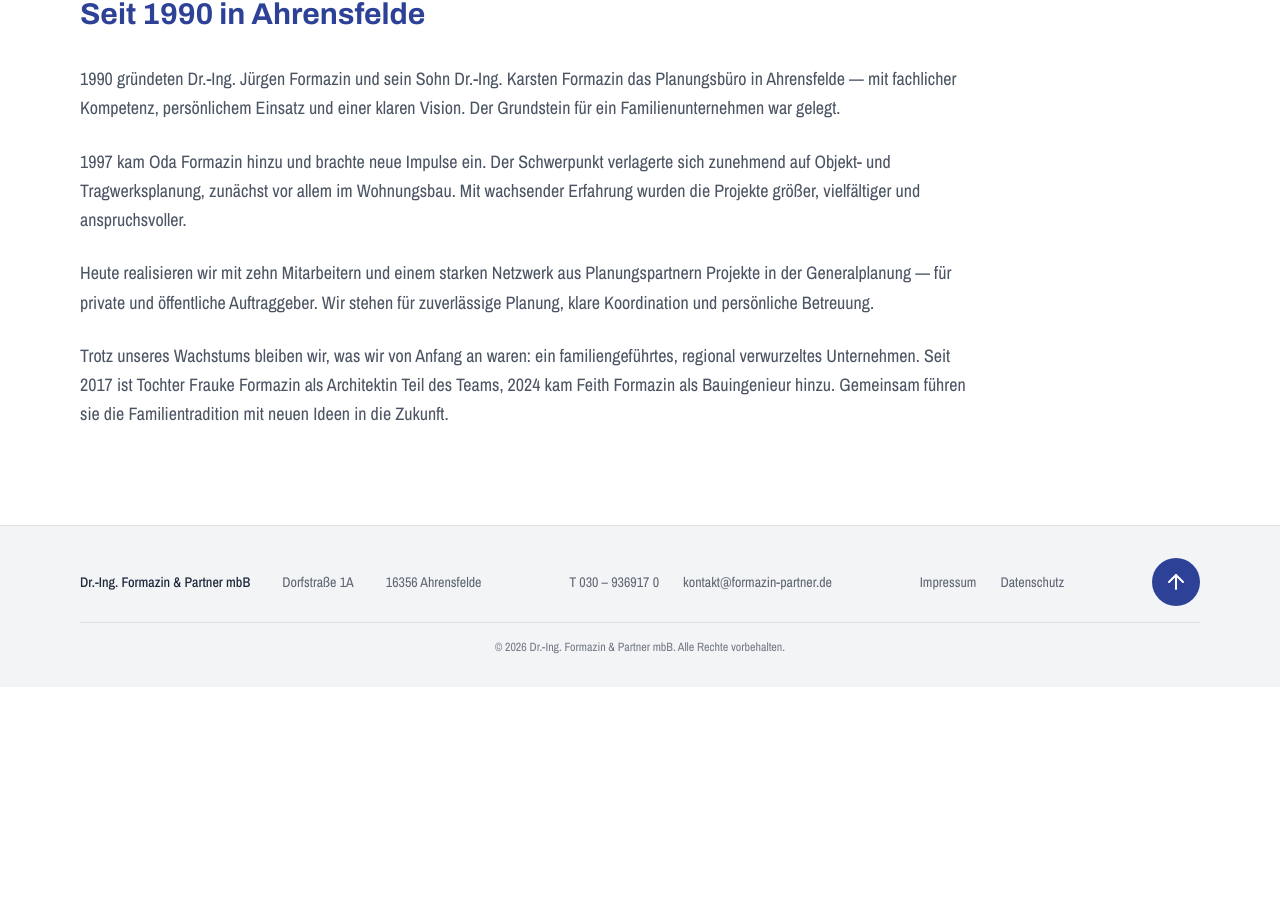
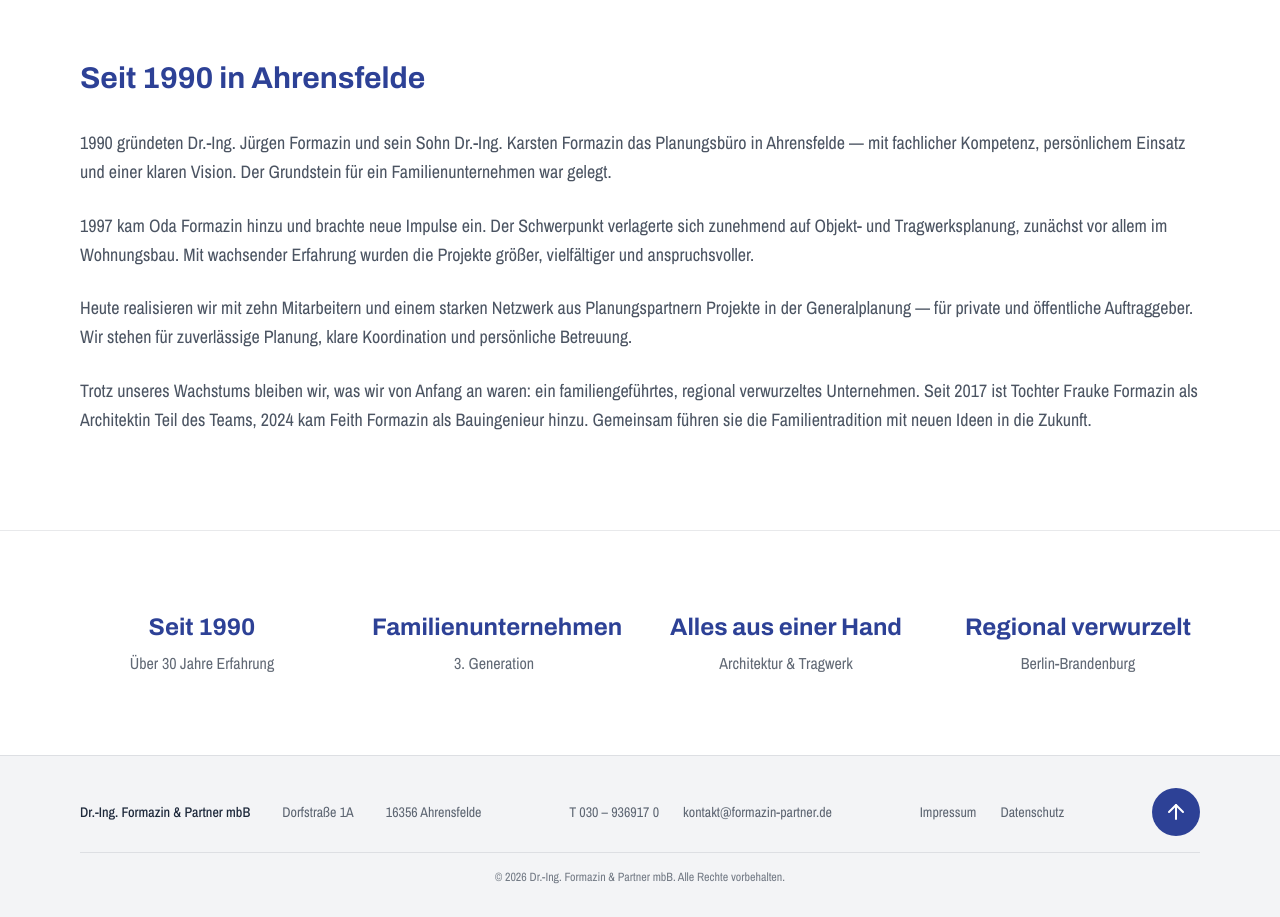
Before and after one commit to deniskaliberda/formazin, a Next.js app: page /ueber-uns in a window 1280 px wide. Shown: the part 858-1775 px from the top of the page. Before the commit the page ends 1545 px from the top, so only its background shows below. Built offline with nearby package versions, Linux system fonts and the light colour scheme.

Commit message:
Add trust section back and remove max-width on text
Co-Authored-By: Claude Opus 4.6 <noreply@anthropic.com>

```diff
--- a/src/app/ueber-uns/page.tsx
+++ b/src/app/ueber-uns/page.tsx
@@ -8,7 +8,7 @@ export default function UeberUnsPage() {
       <Navigation />
 
       {/* Team-Foto mit weißem Rand */}
-      <section className="bg-white py-10 md:py-14 lg:py-16">
+      <section className="bg-white pt-24 pb-10 md:pt-28 md:pb-14 lg:pt-32 lg:pb-16">
         <div className="mx-auto max-w-screen-2xl px-6 md:px-12 lg:px-16 xl:px-20">
           <div className="relative aspect-[16/9] overflow-hidden rounded-[2px]">
             <Image
@@ -30,7 +30,7 @@ export default function UeberUnsPage() {
             Seit 1990 in Ahrensfelde
           </h1>
 
-          <div className="mt-8 space-y-6 font-sans text-base leading-relaxed text-[#1e293b]/80 md:text-lg md:max-w-4xl">
+          <div className="mt-8 space-y-6 font-sans text-base leading-relaxed text-[#1e293b]/80 md:text-lg">
             <p>
               1990 gründeten Dr.-Ing. Jürgen Formazin und sein Sohn Dr.-Ing. Karsten Formazin
               das Planungsbüro in Ahrensfelde — mit fachlicher Kompetenz, persönlichem Einsatz
@@ -59,6 +59,49 @@ export default function UeberUnsPage() {
         </div>
       </section>
 
+      {/* Key Features */}
+      <section className="border-t border-[#1e293b]/10 bg-white py-16 md:py-20">
+        <div className="mx-auto max-w-screen-2xl px-6 md:px-12 lg:px-16 xl:px-20">
+          <div className="grid grid-cols-1 gap-8 sm:grid-cols-2 lg:grid-cols-4 lg:gap-12">
+            <div className="text-center">
+              <p className="font-heading text-xl font-bold text-[#2d4196] md:text-2xl">
+                Seit 1990
+              </p>
+              <p className="mt-2 font-sans text-sm text-[#1e293b]/70 md:text-base">
+                Über 30 Jahre Erfahrung
+              </p>
+            </div>
+
+            <div className="text-center">
+              <p className="font-heading text-xl font-bold text-[#2d4196] md:text-2xl">
+                Familienunternehmen
+              </p>
+              <p className="mt-2 font-sans text-sm text-[#1e293b]/70 md:text-base">
+                3. Generation
+              </p>
+            </div>
+
+            <div className="text-center">
+              <p className="font-heading text-xl font-bold text-[#2d4196] md:text-2xl">
+                Alles aus einer Hand
+              </p>
+              <p className="mt-2 font-sans text-sm text-[#1e293b]/70 md:text-base">
+                Architektur & Tragwerk
+              </p>
+            </div>
+
+            <div className="text-center">
+              <p className="font-heading text-xl font-bold text-[#2d4196] md:text-2xl">
+                Regional verwurzelt
+              </p>
+              <p className="mt-2 font-sans text-sm text-[#1e293b]/70 md:text-base">
+                Berlin-Brandenburg
+              </p>
+            </div>
+          </div>
+        </div>
+      </section>
+
       <Footer />
     </>
   );
```
